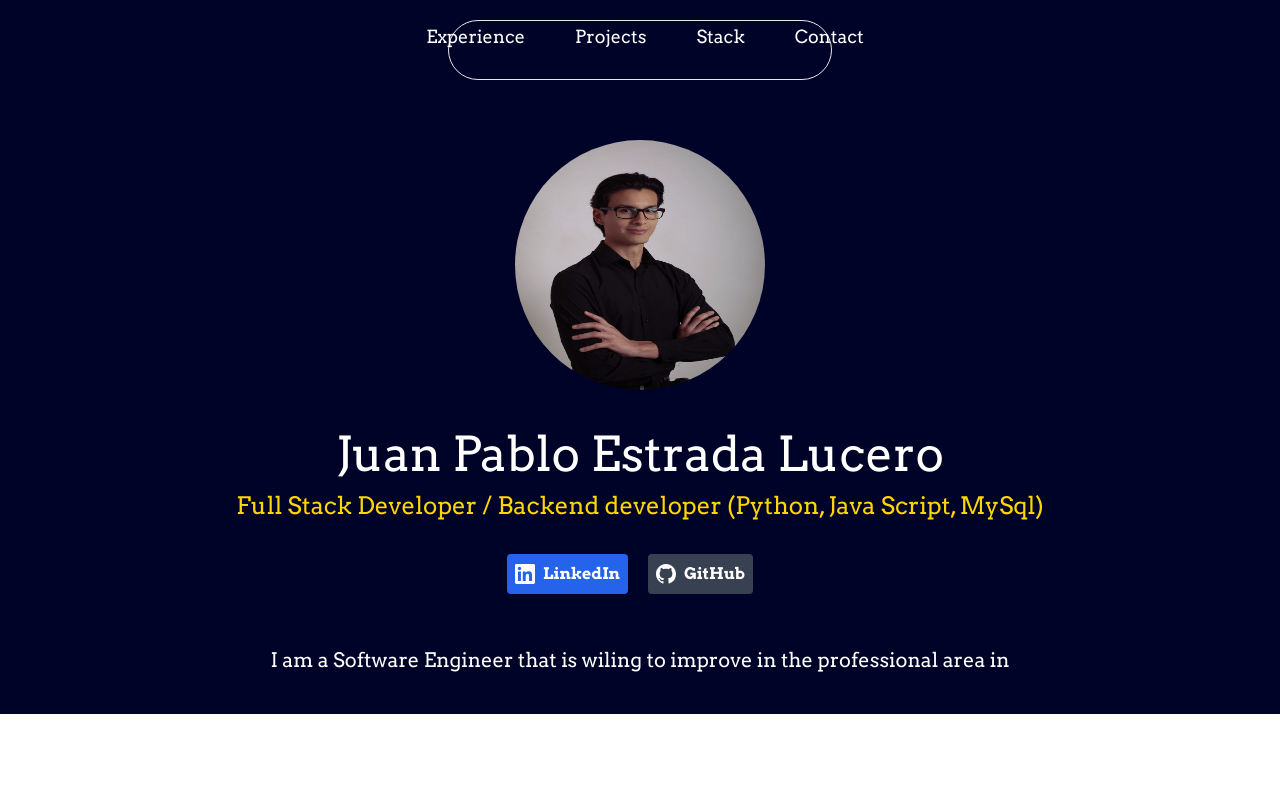
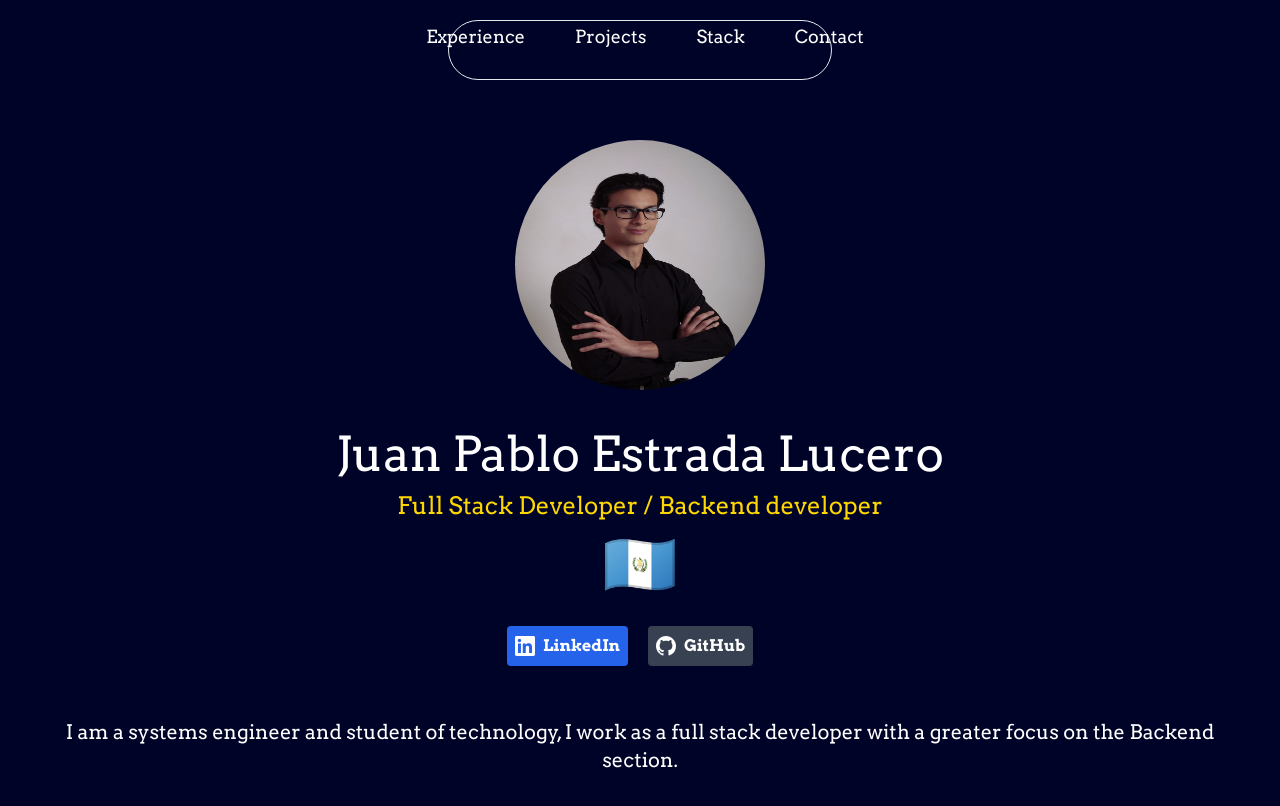
Before and after one commit to jp1593/Portfolio, a React (Create React App) app: page / in a window 1280 px wide. Shown: the top 806 px of the page. Built offline with nearby package versions, Linux system fonts and the light colour scheme.

Commit message:
Added country flag

```diff
--- a/src/components/Owner.jsx
+++ b/src/components/Owner.jsx
@@ -11,12 +11,16 @@ export default function Owner() {
             <img class="ownimage mx-auto" src={OWN} />
             <div class="flex flex-col gap-3">
               <h1 class="text-white text-5xl">Juan Pablo Estrada Lucero</h1>
-              <p class="rolcolor text-2xl mb-5">
-                Full Stack Developer / Backend developer (Python, Java
-                Script, MySql)
+              <p class="rolcolor text-2xl">
+                Full Stack Developer / Backend developer
               </p>
+              <p class="text-6xl mb-5">🇬🇹</p>
               <Socials />
-              <p class="text-white text-xl mt-10">I am a Software Engineer that is wiling to improve in the professional area in</p>
+              <p class="text-white text-xl mt-10">
+                I am a systems engineer and student of technology, I work as a
+                full stack developer with a greater focus on the Backend
+                section.
+              </p>
             </div>
           </div>
         </div>
```
Also changed, not shown: src/components/Owner.css (line endings or trailing spaces).
